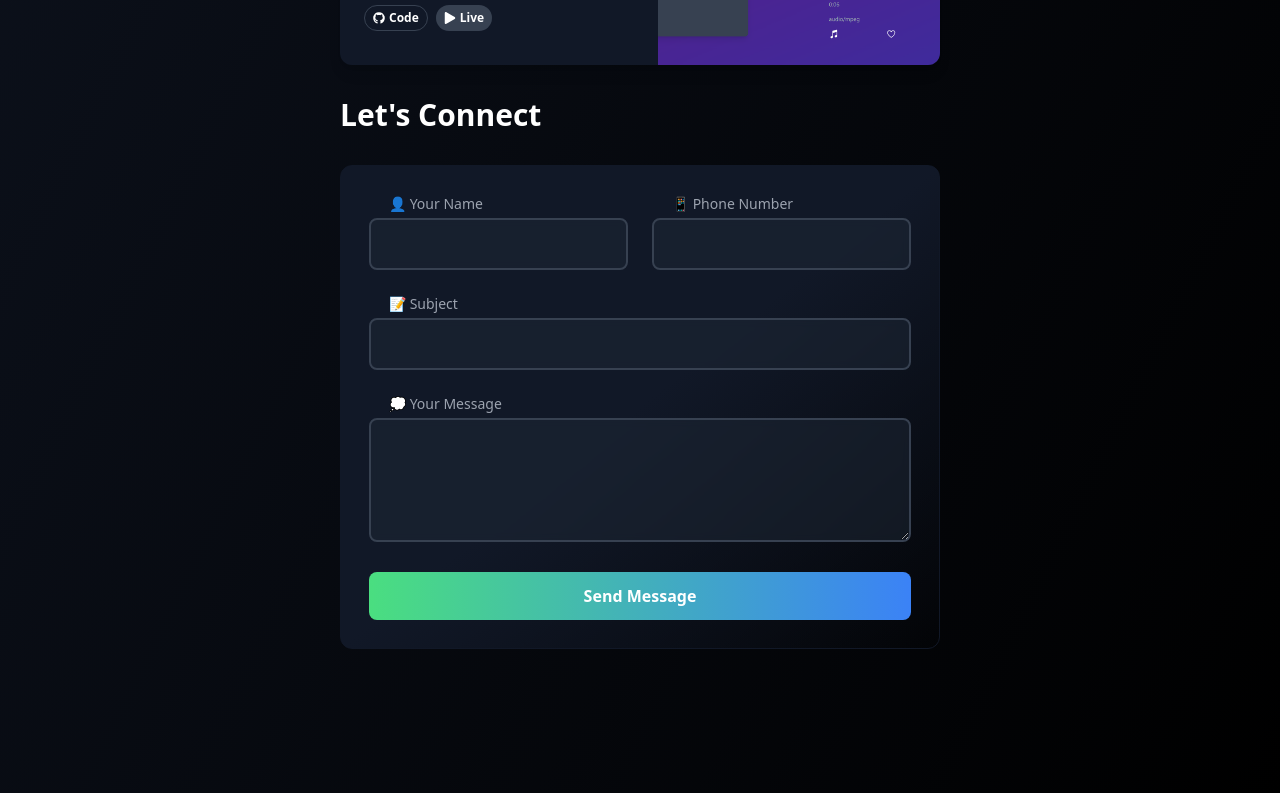
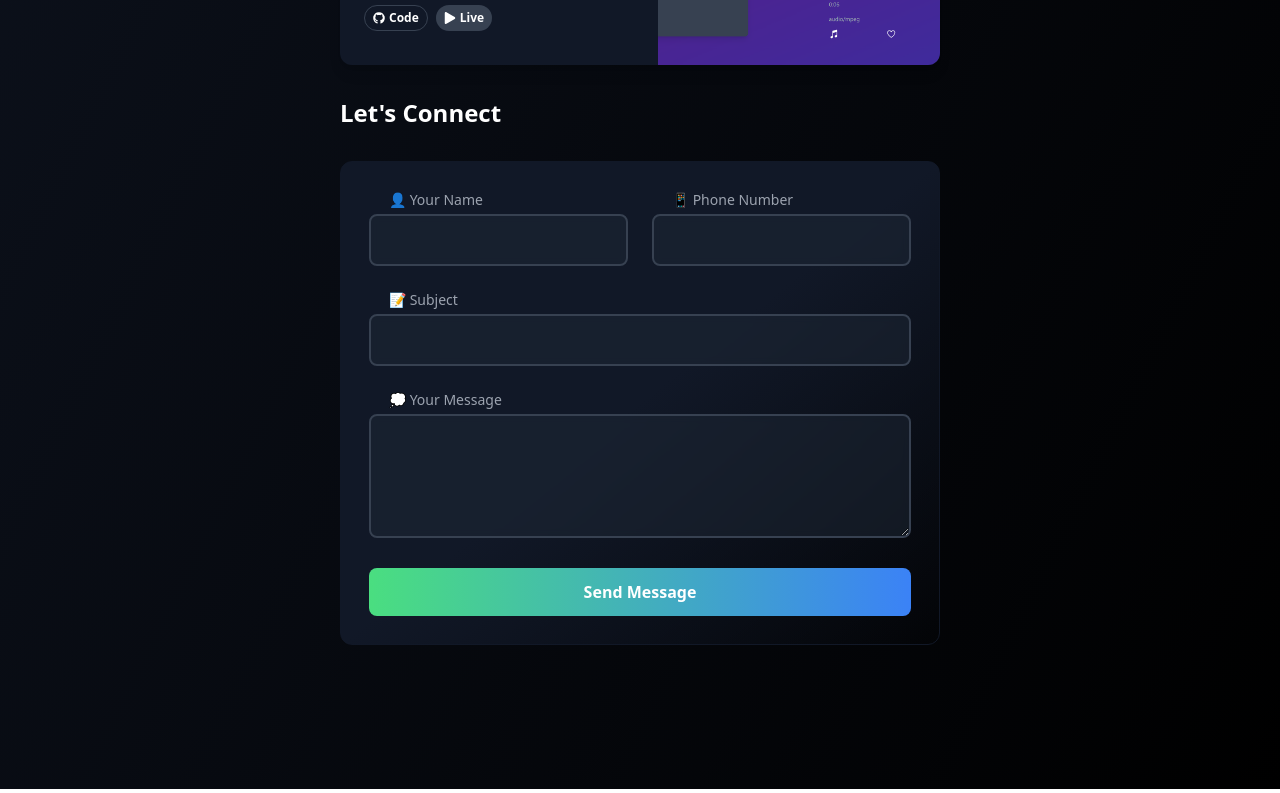
Before and after one commit to samh7/portfolio, a React (Vite) app: page / in a window 1280 px wide. Shown: the part 1763-2556 px from the top of the page. Built offline with nearby package versions, Linux system fonts and the light colour scheme.

Commit message:
Refactor font size in Let's Connect heading

```diff
--- a/src/pages/HomePage.jsx
+++ b/src/pages/HomePage.jsx
@@ -267,7 +267,7 @@ const HomePage = () => {
             <motion.h2
               initial={{ y: -20, opacity: 0 }}
               animate={{ y: 0, opacity: 1 }}
-              className="text-3xl font-bold mb-8 text-white"
+              className="text-2xl font-bold mb-8 text-white"
             >
               Let's Connect
             </motion.h2>
```
